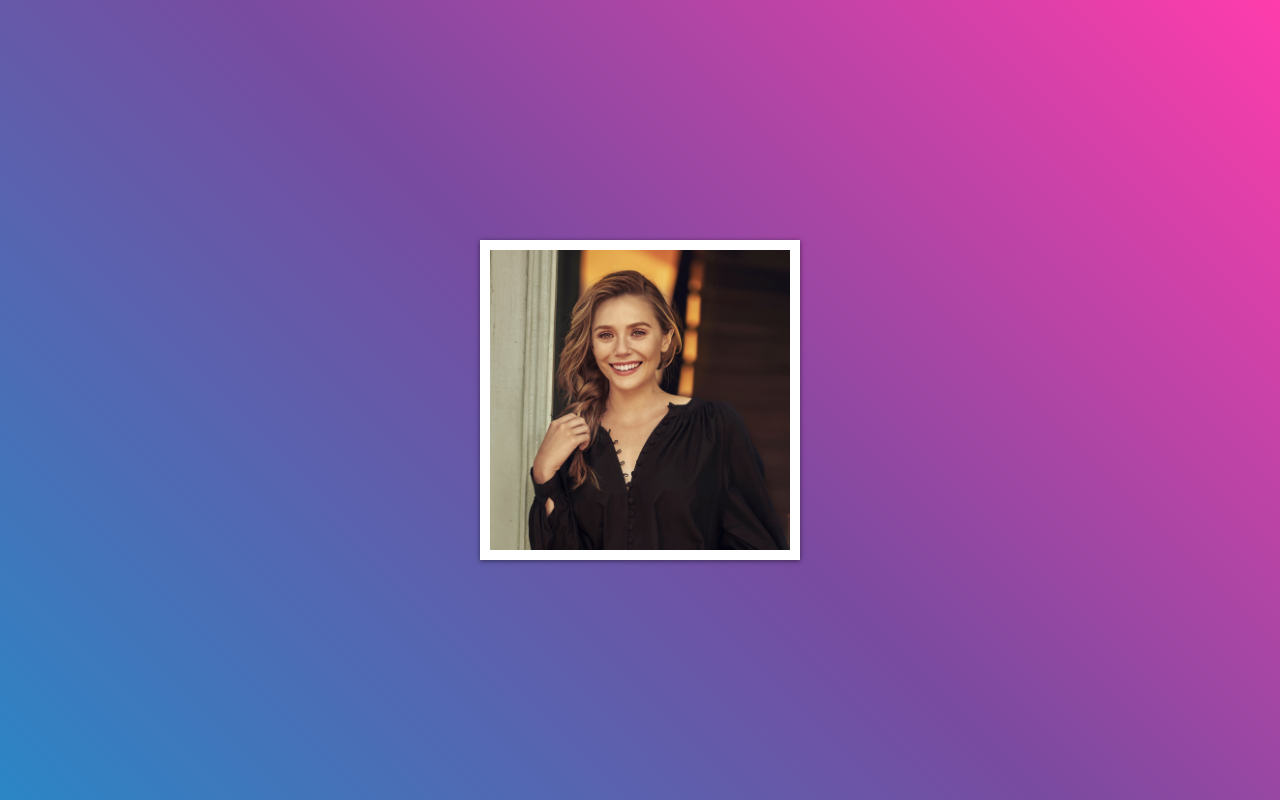
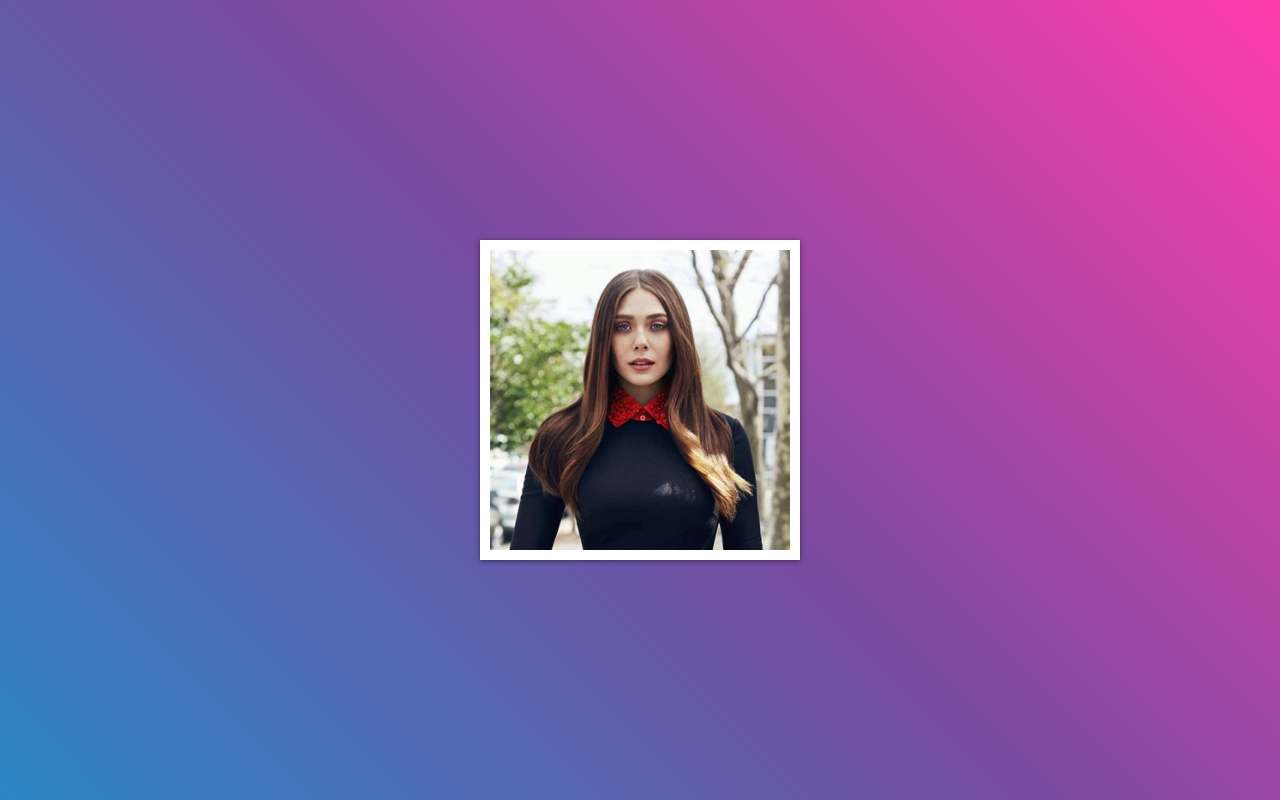
Before and after one commit to dubeyRahul26/Hover-Effect, a plain HTML site: page index.html in a window 1280 px wide. Drawn offline with Linux system fonts and the light colour scheme.

Commit message:
Image Updation

```diff
--- a/index.html
+++ b/index.html
@@ -9,7 +9,7 @@
 <body>
     <div class="card">
         <div class="imgBox">
-            <img src="olsen.jpg" >
+            <img src="olsen1.jpeg" >
         </div>
         <div class="name">
             <h1>Olsen</h1>
```
Also changed, not shown: olsen1.jpeg (added).
